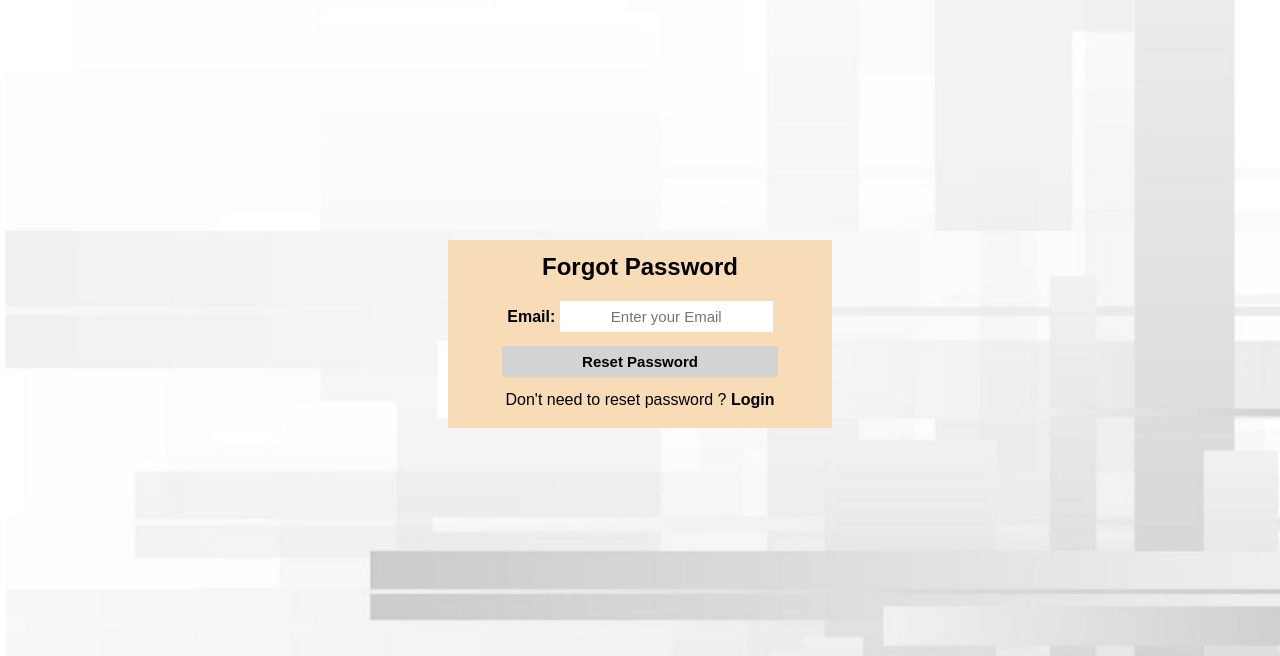
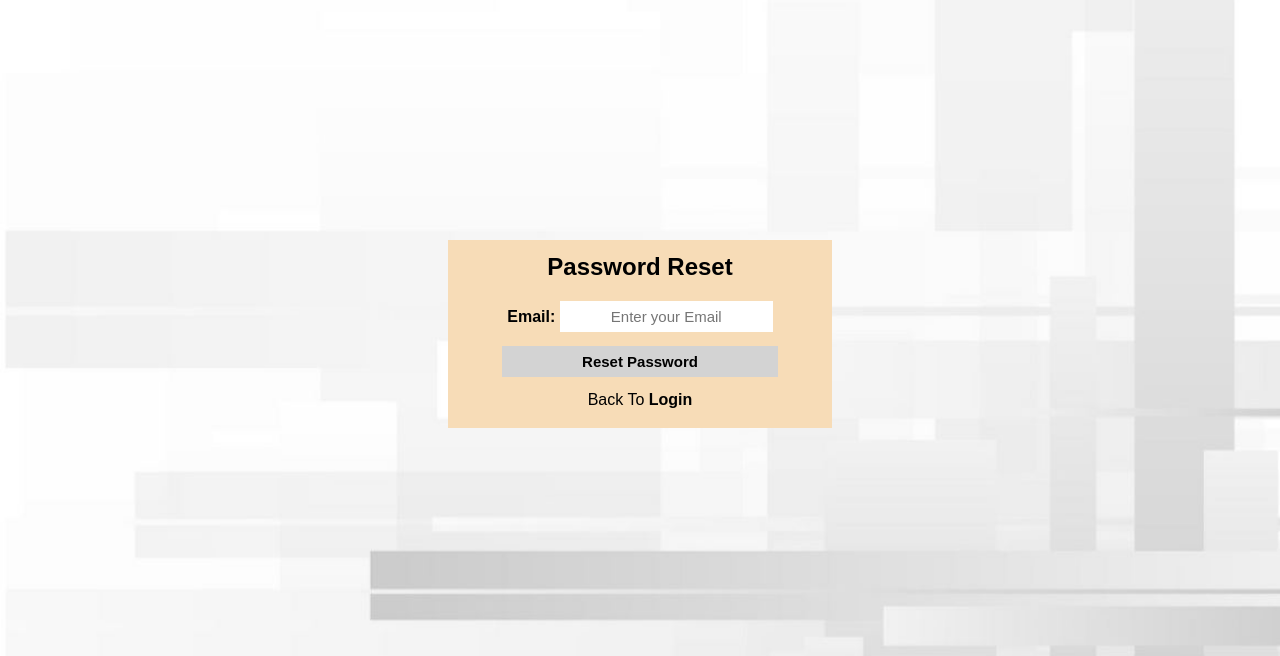
Before and after one commit to Mozahmad292/University-Course-Registration, a PHP site: page /View/forgotPassword.php in a window 1280 px wide. Shown: the top 656 px of the page. Run offline with PHP 8.4, Linux system fonts and the light colour scheme.

Commit message:
Update forgotPassword.php

```diff
--- a/View/forgotPassword.php
+++ b/View/forgotPassword.php
@@ -10,7 +10,7 @@
     <div class="container">
         <div class="form-container">
             <div class="form-title">
-        <h2>Forgot Password</h2>
+                <h2>Password Reset</h2>
             </div>
             <form action="../Controller/forgotPasswordController.php" method="POST" class="form">
                 <b>
@@ -25,7 +25,7 @@
                     </li>
                 </b>
                 <li>
-          Don't need to reset password ? <a href="login.php">Login</a>
+                    Back To <a href="login.php">Login</a>
                 </li>
             </form>
         </div>
```
Lines whose indentation alone changed are shown as unchanged.
